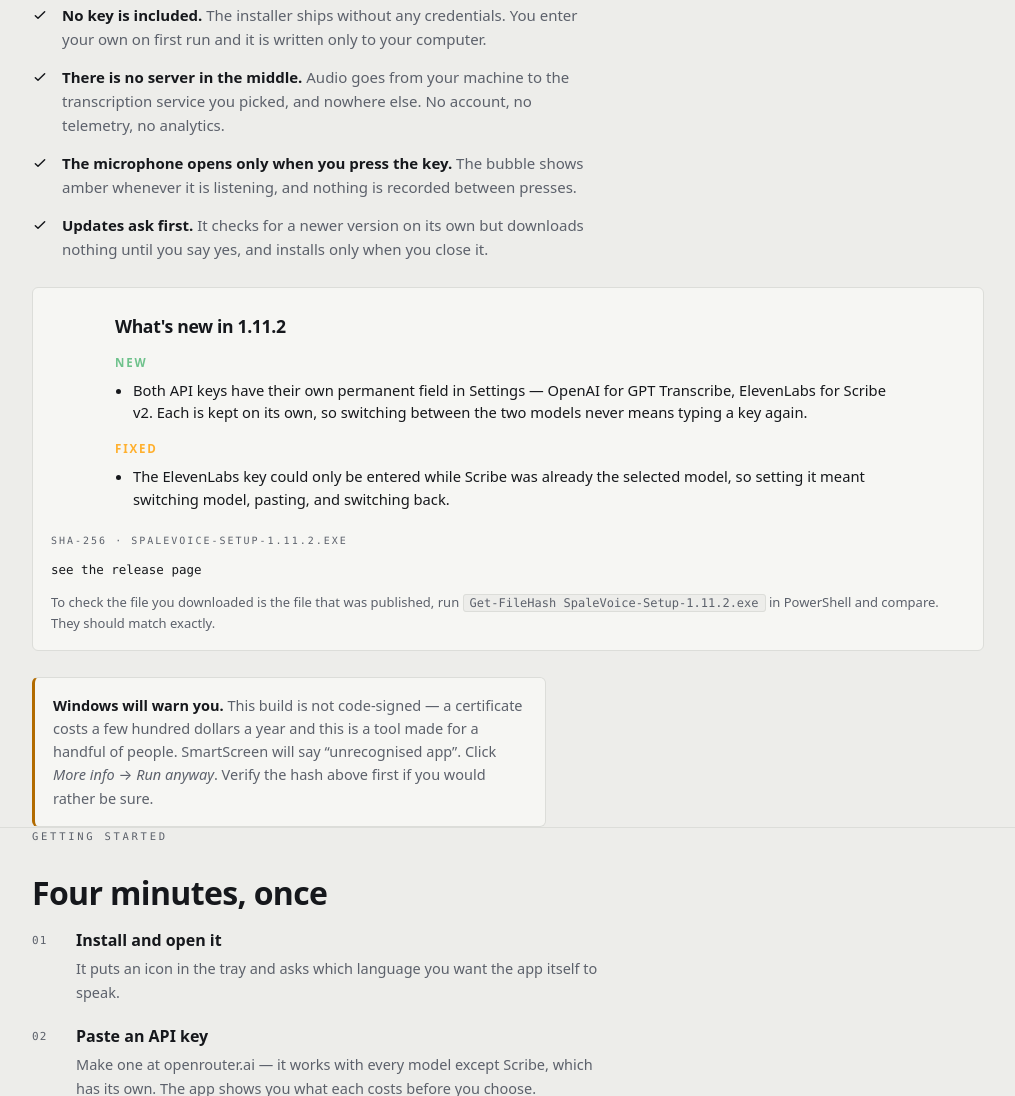
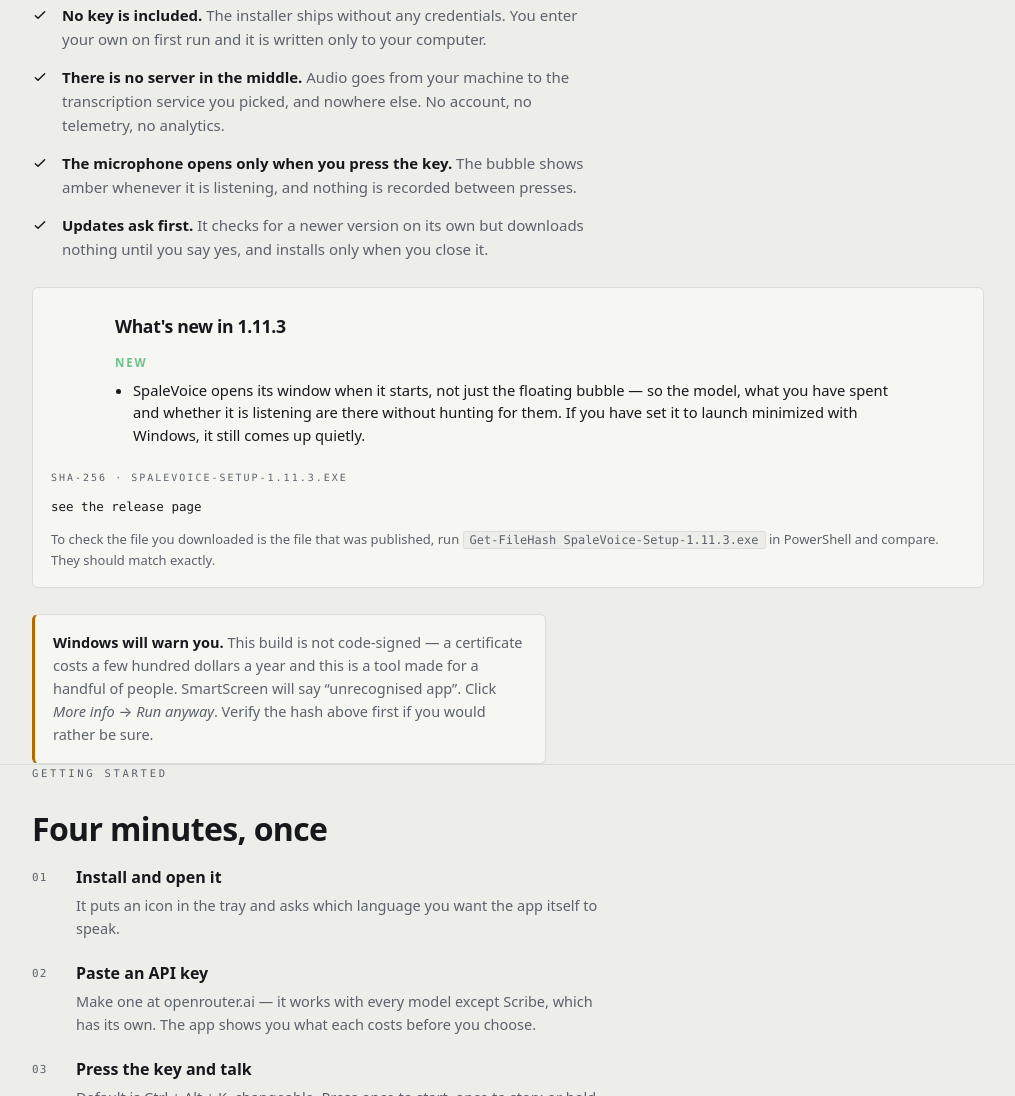
Before and after one commit to spixyy7/spalevoice-releases, a plain HTML site: page index.html in a window 1280 px wide. Shown: the part 1648-2744 px from the top of the page, without its empty margins (132-1147 px from the left). Drawn offline with Linux system fonts and the light colour scheme.

Commit message:
v1.11.3 — what changed, and who has to take it

```diff
--- a/index.html
+++ b/index.html
@@ -248,7 +248,7 @@
     </svg>
     <span>SpaleVoice</span>
     <span class="spacer"></span>
-    <span class="ver">v1.11.2 · Windows</span>
+    <span class="ver">v1.11.3 · Windows</span>
   </div>
 </div>
 
@@ -378,11 +378,11 @@
     <div class="hash">
       <section class="whatsnew inner" id="whatsnew" hidden></section>
 
-      <span class="label">SHA-256 · <span data-version>SpaleVoice-Setup-1.11.2.exe</span></span>
+      <span class="label">SHA-256 · <span data-version>SpaleVoice-Setup-1.11.3.exe</span></span>
       <code id="sha">see the release page</code>
       <p class="how">
         To check the file you downloaded is the file that was published, run
-        <kbd data-version>Get-FileHash SpaleVoice-Setup-1.11.2.exe</kbd> in PowerShell and
+        <kbd data-version>Get-FileHash SpaleVoice-Setup-1.11.3.exe</kbd> in PowerShell and
         compare. They should match exactly.
       </p>
     </div>
@@ -435,9 +435,9 @@
   // remembering to edit it. The baked values below are only the fallback for a
   // fetch that fails.
   const FALLBACK = {
-    version: "1.11.2",
+    version: "1.11.3",
     sizeMB: 96,
-    url: "https://github.com/spixyy7/spalevoice-releases/releases/download/v1.11.2/SpaleVoice-Setup-1.11.2.exe",
+    url: "https://github.com/spixyy7/spalevoice-releases/releases/download/v1.11.3/SpaleVoice-Setup-1.11.3.exe",
   };
 
   const LABELS = { new: "New", fixed: "Fixed", gone: "Gone" };
--- a/update-policy.json
+++ b/update-policy.json
@@ -770,8 +770,36 @@
           "gone": []
         }
       }
+    },
+    "1.11.3": {
+      "publishedAt": "2026-08-11T19:35:34.860Z",
+      "sizeMb": 96,
+      "mandatory": false,
+      "notes": {
+        "en": {
+          "new": [
+            "SpaleVoice opens its window when it starts, not just the floating bubble — so the model, what you have spent and whether it is listening are there without hunting for them. If you have set it to launch minimized with Windows, it still comes up quietly."
+          ],
+          "fixed": [],
+          "gone": []
+        },
+        "sr": {
+          "new": [
+            "SpaleVoice pri pokretanju otvara i svoj prozor, ne samo plutajući bubble — pa su model, potrošnja i to da li sluša odmah pred tobom. Ako si podesio da se diže minimizovan uz Windows, i dalje se pokreće tiho."
+          ],
+          "fixed": [],
+          "gone": []
+        },
+        "zh": {
+          "new": [
+            "SpaleVoice 启动时会打开自己的窗口，而不只是悬浮气泡——模型、已用花费以及是否正在聆听都一目了然。如果你设置了随 Windows 最小化启动，它仍会安静地启动。"
+          ],
+          "fixed": [],
+          "gone": []
+        }
+      }
     }
   },
-  "latest": "1.11.2",
+  "latest": "1.11.3",
   "minimumVersion": "1.11.1"
 }
```
